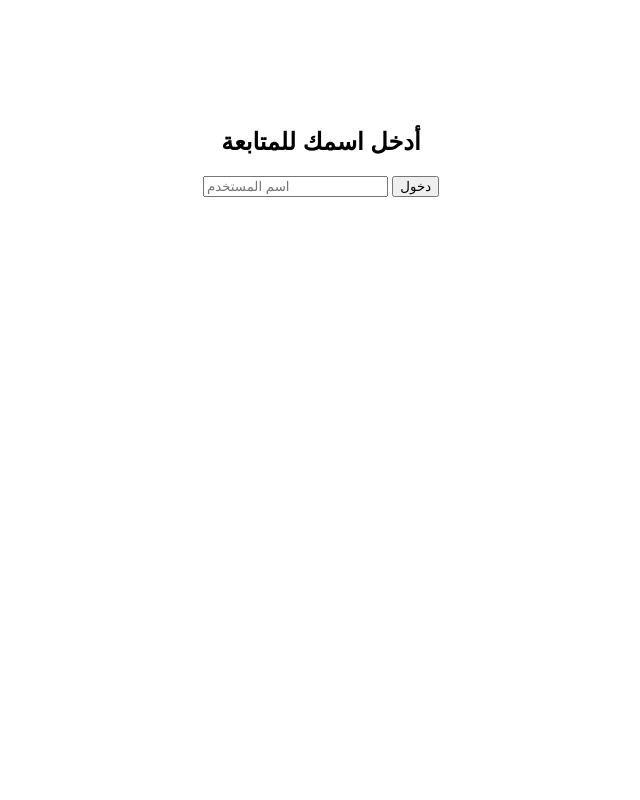
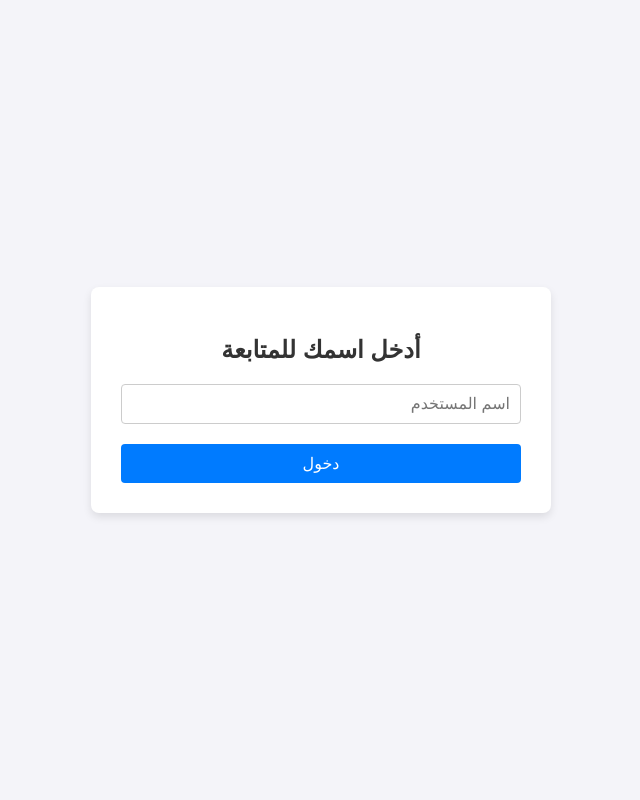
Before and after one commit to jameel-max/-, a Flask app: page /enter_name in a window 1280 px wide. Shown: the whole page, without its empty margins (319-959 px from the left). Run offline with Flask 3, Linux system fonts and the light colour scheme.

Commit message:
Add files via upload
chat app is append

```diff
--- a/templates/enter_name.html
+++ b/templates/enter_name.html
@@ -3,12 +3,73 @@
 <head>
     <meta charset="UTF-8">
     <title>ادخل اسمك</title>
+    <style>
+        body {
+            font-family: 'Arial', sans-serif;
+            background-color: #f4f4f9;
+            display: flex;
+            justify-content: center;
+            align-items: center;
+            height: 100vh;
+            margin: 0;
+            direction: rtl;
+        }
+
+        .container {
+            background-color: #fff;
+            padding: 30px;
+            border-radius: 8px;
+            box-shadow: 0 4px 8px rgba(0, 0, 0, 0.1);
+            width: 100%;
+            max-width: 400px;
+            text-align: center;
+        }
+
+        h2 {
+            font-size: 24px;
+            color: #333;
+            margin-bottom: 20px;
+        }
+
+        input[type="text"] {
+            width: 100%;
+            padding: 10px;
+            margin-bottom: 20px;
+            border: 1px solid #ccc;
+            border-radius: 4px;
+            font-size: 16px;
+            box-sizing: border-box;
+        }
+
+        button {
+            width: 100%;
+            padding: 10px;
+            background-color: #007bff;
+            border: none;
+            border-radius: 4px;
+            color: white;
+            font-size: 16px;
+            cursor: pointer;
+            box-sizing: border-box;
+        }
+
+        button:hover {
+            background-color: #0056b3;
+        }
+
+        input[type="text"]:focus, button:focus {
+            outline: none;
+            border-color: #007bff;
+        }
+    </style>
 </head>
-<body style="text-align:center; padding-top: 100px; font-family: sans-serif;">
-    <h2>أدخل اسمك للمتابعة</h2>
-    <form action="/set_username" method="POST">
-        <input type="text" name="username" placeholder="اسم المستخدم" required>
-        <button type="submit">دخول</button>
-    </form>
+<body>
+    <div class="container">
+        <h2>أدخل اسمك للمتابعة</h2>
+        <form action="/set_username" method="POST">
+            <input type="text" name="username" placeholder="اسم المستخدم" required>
+            <button type="submit">دخول</button>
+        </form>
+    </div>
 </body>
 </html>
```
